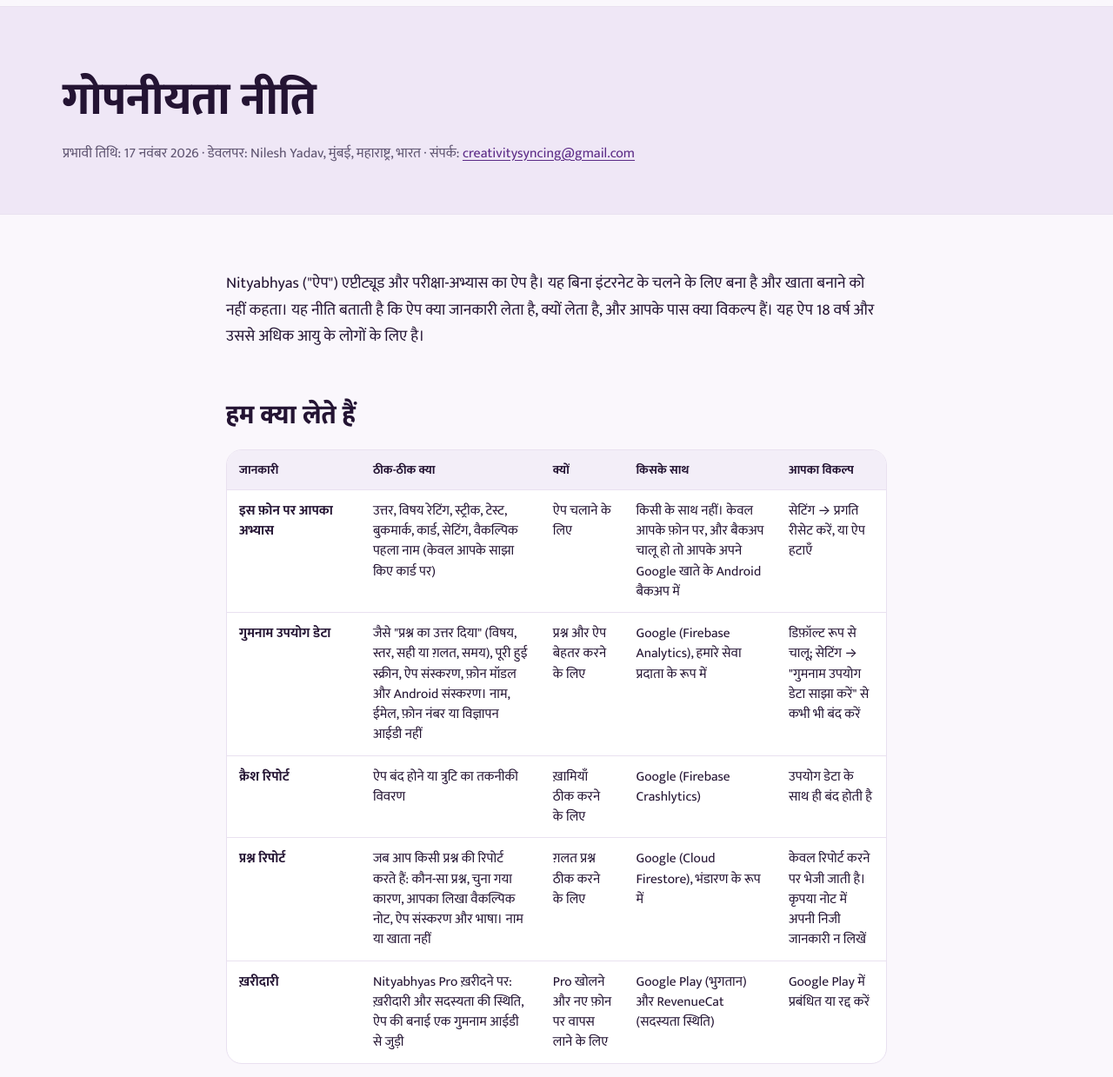
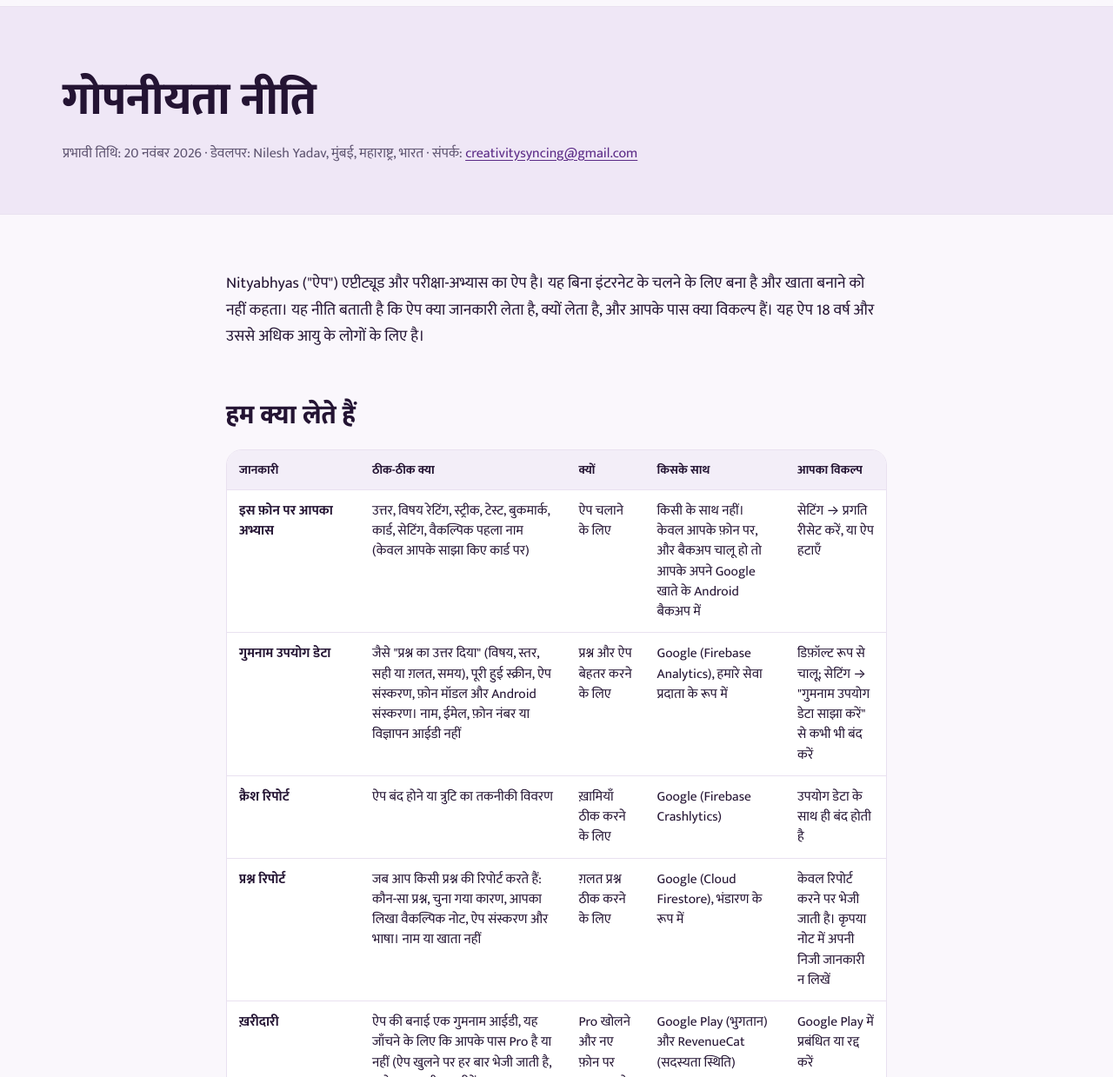
Before and after one commit to neal786y/nityabhyas, a plain HTML site: page hi/privacy.html in a window 1280 px wide. Shown: the part 61-1300 px from the top of the page at 87% size. Drawn offline with Linux system fonts and the light colour scheme.

Commit message:
Privacy: Purchases row names the anonymous ID sent at every start; effective date 20 Nov 2026
Matches the app's Data safety answers (Device or other IDs: Required) after the 0.5.6 security audit.

Co-Authored-By: Claude Opus 5.5 <noreply@anthropic.com>

```diff
--- a/hi/privacy.html
+++ b/hi/privacy.html
@@ -69,7 +69,7 @@
     <section class="page-head">
       <div class="wrap">
         <h1>गोपनीयता नीति</h1>
-        <p class="meta">प्रभावी तिथि: 17 नवंबर 2026 · डेवलपर: Nilesh Yadav, मुंबई, महाराष्ट्र, भारत · संपर्क: <a href="mailto:creativitysyncing@gmail.com">creativitysyncing@gmail.com</a></p>
+        <p class="meta">प्रभावी तिथि: 20 नवंबर 2026 · डेवलपर: Nilesh Yadav, मुंबई, महाराष्ट्र, भारत · संपर्क: <a href="mailto:creativitysyncing@gmail.com">creativitysyncing@gmail.com</a></p>
       </div>
     </section>
     <div class="wrap">
@@ -82,7 +82,7 @@
         <tr><td><strong>गुमनाम उपयोग डेटा</strong></td><td>जैसे "प्रश्न का उत्तर दिया" (विषय, स्तर, सही या ग़लत, समय), पूरी हुई स्क्रीन, ऐप संस्करण, फ़ोन मॉडल और Android संस्करण। नाम, ईमेल, फ़ोन नंबर या विज्ञापन आईडी नहीं</td><td>प्रश्न और ऐप बेहतर करने के लिए</td><td>Google (Firebase Analytics), हमारे सेवा प्रदाता के रूप में</td><td>डिफ़ॉल्ट रूप से चालू; सेटिंग → "गुमनाम उपयोग डेटा साझा करें" से कभी भी बंद करें</td></tr>
         <tr><td><strong>क्रैश रिपोर्ट</strong></td><td>ऐप बंद होने या त्रुटि का तकनीकी विवरण</td><td>ख़ामियाँ ठीक करने के लिए</td><td>Google (Firebase Crashlytics)</td><td>उपयोग डेटा के साथ ही बंद होती है</td></tr>
         <tr><td><strong>प्रश्न रिपोर्ट</strong></td><td>जब आप किसी प्रश्न की रिपोर्ट करते हैं: कौन-सा प्रश्न, चुना गया कारण, आपका लिखा वैकल्पिक नोट, ऐप संस्करण और भाषा। नाम या खाता नहीं</td><td>ग़लत प्रश्न ठीक करने के लिए</td><td>Google (Cloud Firestore), भंडारण के रूप में</td><td>केवल रिपोर्ट करने पर भेजी जाती है। कृपया नोट में अपनी निजी जानकारी न लिखें</td></tr>
-        <tr><td><strong>ख़रीदारी</strong></td><td>Nityabhyas Pro ख़रीदने पर: ख़रीदारी और सदस्यता की स्थिति, ऐप की बनाई एक गुमनाम आईडी से जुड़ी</td><td>Pro खोलने और नए फ़ोन पर वापस लाने के लिए</td><td>Google Play (भुगतान) और RevenueCat (सदस्यता स्थिति)</td><td>Google Play में प्रबंधित या रद्द करें</td></tr>
+        <tr><td><strong>ख़रीदारी</strong></td><td>ऐप की बनाई एक गुमनाम आईडी, यह जाँचने के लिए कि आपके पास Pro है या नहीं (ऐप खुलने पर हर बार भेजी जाती है, चाहे आप कभी न ख़रीदें)। Nityabhyas Pro ख़रीदने पर: ख़रीदारी और सदस्यता की स्थिति, उसी आईडी से जुड़ी। नाम, ईमेल या कार्ड का विवरण नहीं</td><td>Pro खोलने और नए फ़ोन पर वापस लाने के लिए</td><td>Google Play (भुगतान) और RevenueCat (सदस्यता स्थिति)</td><td>Google Play में प्रबंधित या रद्द करें</td></tr>
         </tbody></table></div>
         <p class="callout"><strong>हम नहीं करते:</strong> विज्ञापन दिखाना, विज्ञापन आईडी का उपयोग, डेटा बेचना, या दूसरे ऐप या वेबसाइटों पर आपको ट्रैक करना। भुगतान Google Play करता है; हमें आपके कार्ड या UPI का विवरण कभी नहीं दिखता।</p>
         <h2 id="हम-कतन-समय-तक-रखत-ह">हम कितने समय तक रखते हैं</h2>
```
Also changed, not shown: privacy.html (+2 -2 lines).
